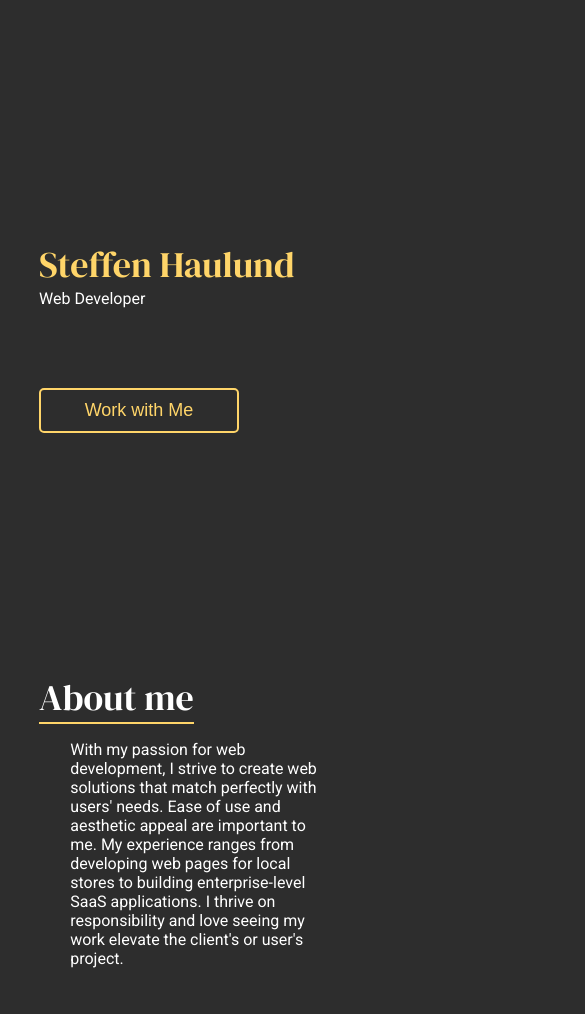
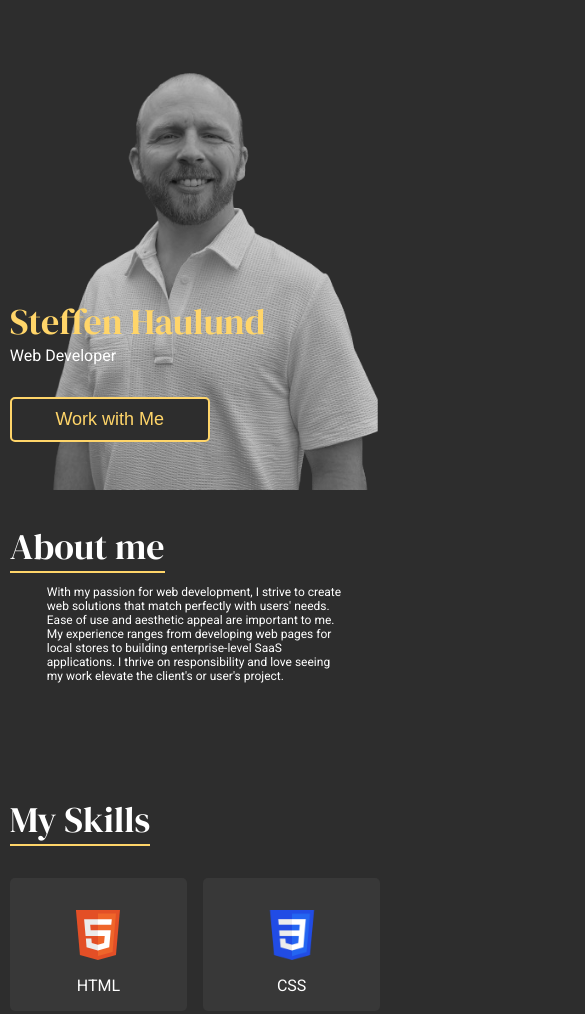
Before and after one commit to Haulund/portfolio24, a plain HTML site: page index.html in a window 390 px wide. Shown: the top 1014 px of the page, 585 px wide, since content can reach past the window. Drawn offline with Linux system fonts and the light colour scheme.

Commit message:
mobile friendly css added

```diff
--- a/data/text.json
+++ b/data/text.json
@@ -52,7 +52,7 @@
                     "year": "2017"
                 },
                 {
-                    "title": "TEACHER | GØRLEV IDRÆTSEFTERSKOLE",
+                    "title": "TEACHER | GØRLEV IDRÆTS EFTER SKOLE",
                     "points": [
                         "Fysical education",
                         "Youth Mentor",
--- a/js/script.js
+++ b/js/script.js
@@ -45,22 +45,38 @@ window.addEventListener("DOMContentLoaded", async () => {
   document.body.appendChild(div);
   const headerDiv = document.querySelector(".header");
 
+  // grid container for header section
+  const headerGrid = document.createElement("div");
+  headerGrid.className = "header-grid";
+  headerDiv.appendChild(headerGrid);
+
+  // section for h1, span and button
+  const headerSection = document.createElement("section");
+  headerSection.className = "header-section";
+  headerGrid.appendChild(headerSection);
+
   // ad h1 to header section
   const h1 = document.createElement("h1");
   h1.textContent = text.section[0].name;
-  headerDiv.appendChild(h1);
+  headerSection.appendChild(h1);
 
   // add span to header section
   const span = document.createElement("span");
   span.className = "sub-title";
   span.textContent = text.section[0].job;
-  headerDiv.appendChild(span);
+  headerSection.appendChild(span);
 
   // add button to header section
   const button = document.createElement("button");
   button.className = "btn";
   button.textContent = text.section[3].text;
-  headerDiv.appendChild(button);
+  headerSection.appendChild(button);
+
+  const img = document.createElement("img");
+  img.className = "portrait";
+  img.src = env.ROOT_PATH + "img/me.png";
+  img.alt = "Steffen Haulund - Web Developer";
+  headerGrid.appendChild(img);
 
   // add about me text to header section
   const h2 = document.createElement("h2");
--- a/style/main.css
+++ b/style/main.css
@@ -4,12 +4,15 @@
 * {
     padding: 0;
     margin: 0;
+    box-sizing: border-box;
 }
 
 :root {
     --primary-color: #FFD569;
     --background-color: #2D2D2D;
     --background-secondary-color: #383838;
+    --cv-header-font-size: 18px;
+    --cv-text-font-size: 12px;
 }
 
 body {
@@ -26,10 +29,10 @@ h1, h2 {
 
 h1 {
     color: var(--primary-color);
-    margin-top: 15rem;
 }
 
 h2 {
+    margin-top: 2rem;
     display: block;
     border-bottom: 2px solid var(--primary-color);
     width: fit-content;
@@ -39,12 +42,40 @@ h2 {
     margin: 0 auto;
 }
 
+.header-section {
+    display: flex;
+    justify-content: flex-end;
+    height: 490px;
+    flex-direction: column;
+    padding-bottom: 3rem;
+}
+
 .header span {
     display: block;
 }
 
+.sub-title {
+    margin: 0 0 2rem ;
+}
+
+.portrait {
+    width: auto;
+    height: 490px;
+    filter: grayscale(100%);
+    margin: auto;
+    transform: scaleX(-1);
+    position: absolute;
+    top: 0;
+    z-index: -1;
+    opacity: 0.75;
+}
+
+.header-grid{
+    width: 100%;
+}
+
 .container {
-    width: 80%;
+    width: 95%;
     margin: auto;
     max-width: 1440px;
 }
@@ -57,19 +88,18 @@ button {
     border: var(--primary-color) solid 2px;
     border-radius: 5px;
     color: var(--primary-color);
-    margin-top: 5rem;
-    margin-bottom: 15rem;
 }
 
 p {
     margin: 1em 10% 0;
+    font-size: var(--cv-text-font-size);
+    font-weight: 100;
 }
 
 .skills {
-    /* width: 80%; */
     margin: 0 auto;
     display: grid;
-    grid-template-columns: 1fr 1fr 1fr 1fr;
+    grid-template-columns: 1fr 1fr;
     grid-gap: 1rem;
 
 }
@@ -111,26 +141,26 @@ p {
     position: relative;
     margin: 0 2rem;
     text-align: right;
-    font-size: 32px;
+    font-size: var(--cv-header-font-size);
     font-family: "DM Serif Display";
 }
 
 .circle {
     position: relative;
     content: "";
-    width: 25px;
-    height: 25px;
+    width: calc(var(--cv-header-font-size) * 0.9);
+    height: calc(var(--cv-header-font-size) * 0.9);
     background-color: var(--primary-color);
     border-radius: 50%;
     box-shadow: 0 0 35px -1px var(--primary-color);
-    margin: 10px auto 0;
+    margin: 4px auto 0;
 }
 
 .circle::after {
     content: "";
     position: absolute;
-    top: 50px;
-    left:49%;
+    top: 30px;
+    left: 49%;
     width: 1px;
     height: 90px;
     background-color: white;
@@ -138,13 +168,14 @@ p {
 
 .cv-grid-two .cv-title{
     padding-left: 2rem;
-    font-size: 32px;
+    font-size: var(--cv-header-font-size);
     font-family: "DM Serif Display";
 
 }
 
 .portfolio-grid {
     display: flex;
+    flex-direction: column;
     max-width: 100%;
     overflow: hidden;
     gap: 1rem;
@@ -154,7 +185,7 @@ p {
 
 .portfolio-grid img{
     width: 100%;
-    max-width: calc(25vw - 2rem);
+    max-width: 500px;
     height: auto;
     border-radius: 5px;
 }
@@ -164,7 +195,7 @@ p {
     background-color: var(--background-secondary-color);
     border-top: var(--primary-color) solid 2px;
     border-bottom: var(--primary-color) solid 2px;
-    margin: 12rem auto;
+    margin: 10rem auto 5rem;
 }
 
 .footer::before {
```
Also changed, not shown: img/me.png (added).
